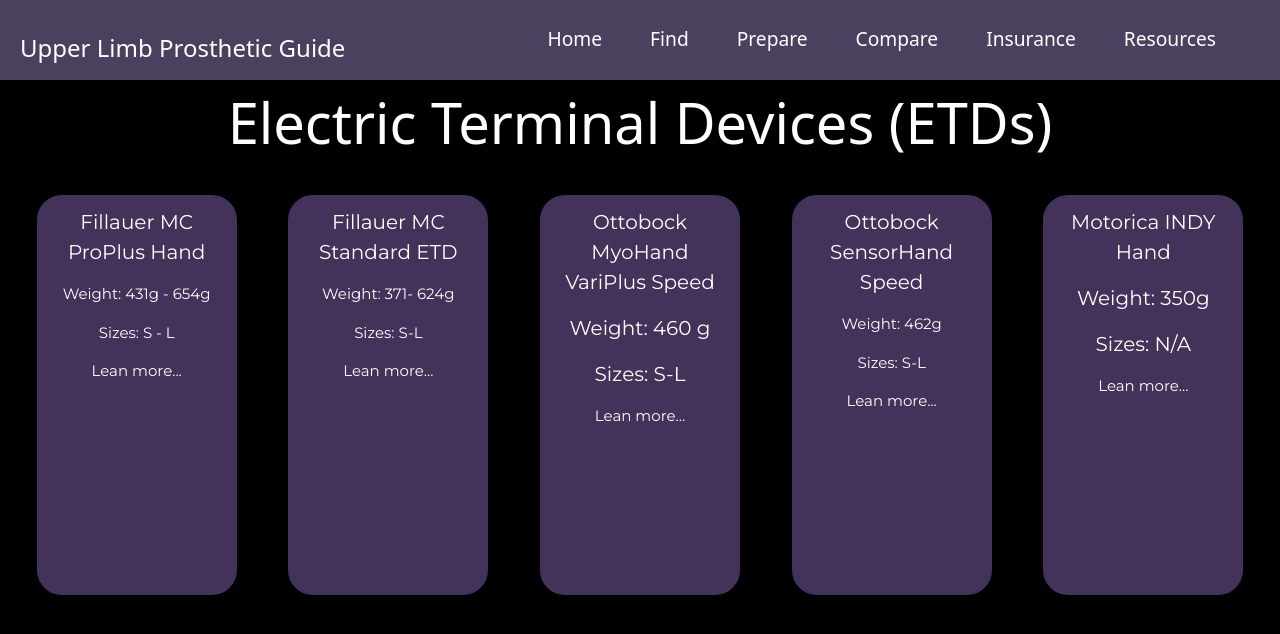
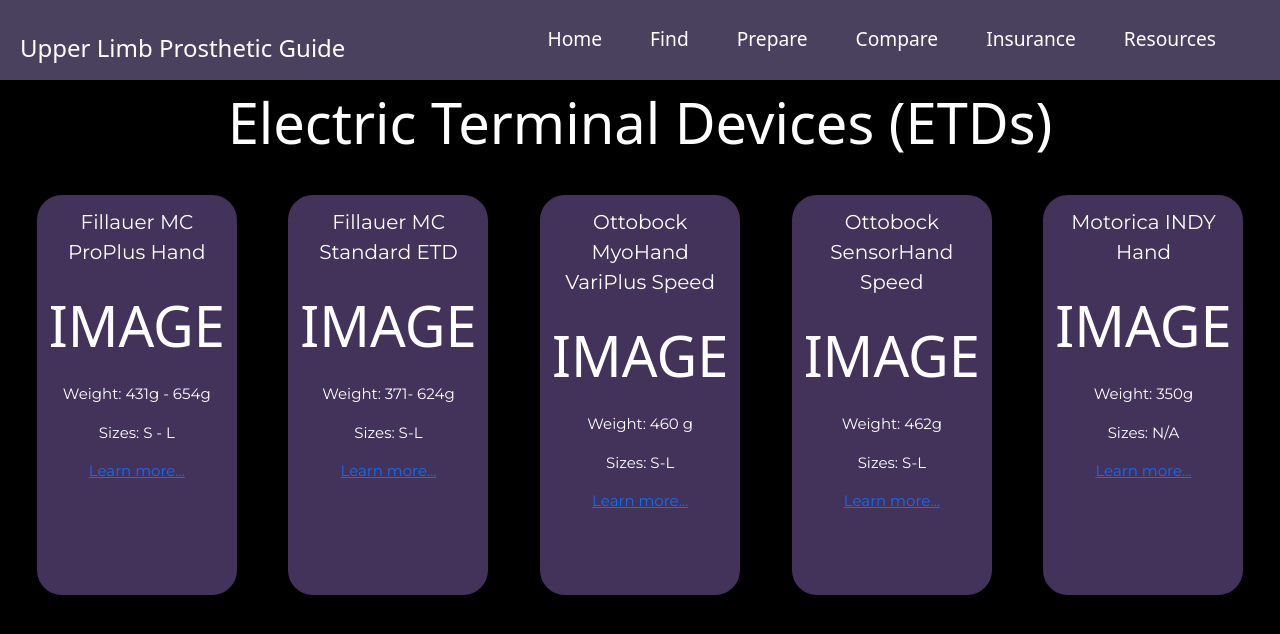
Before and after one commit to parth10800/upper_limb_prosthetic_guide, a React (Create React App) app in the folder prosthetic_web/web_site/: page /etd in a window 1280 px wide. Shown: the top 634 px of the page. Built offline with nearby package versions, Linux system fonts and the light colour scheme.

Commit message:
comparison tool layout

```diff
--- a/prosthetic_web/web_site/src/components/Pages/Etd.js
+++ b/prosthetic_web/web_site/src/components/Pages/Etd.js
@@ -13,6 +13,9 @@
             <p class = "textBody">
               Fillauer MC ProPlus Hand
             </p>
+            <p>
+                IMAGE
+            </p>
             <p class = "textBodySmall">
             Weight: 431g - 654g
             </p>
@@ -20,7 +23,7 @@
             Sizes: S - L
             </p>
             <p class = "textBodySmall">
-            Lean more...
+            <a href="https://fillauer.com/products/proplus-hand/">Learn more...</a>
             </p>
         </div>
     </div>
@@ -29,6 +32,9 @@
             <p class = "textBody">
             Fillauer MC Standard ETD
             </p>
+            <p>
+                IMAGE
+            </p>
             <p class = "textBodySmall">
                 Weight: 371- 624g
             </p>
@@ -36,7 +42,7 @@
             Sizes: S-L
             </p>
             <p class = "textBodySmall">
-            Lean more...
+            <a href="https://https://fillauer.com/products/mc-standard-etd/.com/products/proplus-hand/">Learn more...</a>
             </p>
         </div>
     </div>
@@ -45,14 +51,17 @@
             <p class = "textBody">
             Ottobock MyoHand VariPlus Speed
             </p>
-            <p class = "textBody">
+            <p>
+                IMAGE
+            </p>
+            <p class = "textBodySmall">
             Weight: 460 g
             </p>
-            <p class = "textBody">
+            <p class = "textBodySmall">
             Sizes: S-L
             </p>
             <p class = "textBodySmall">
-            Lean more...
+            <a href="https://shop.ottobock.us/Prosthetics/Upper-Limb-Prosthetics/Myo-Hands-and-Components/Myo-Terminal-Devices/MyoHand-VariPlus-Speed/p/8E41~59#:~:text=Thanks%20to%20the%20high%20gripping,be%20gripped%20quickly%20and%20precisely.">Learn more...</a>
             </p>
         </div>
     </div>
@@ -61,6 +70,9 @@
         <p class = "textBody">
               Ottobock SensorHand Speed
             </p>
+            <p>
+                IMAGE
+            </p>
             <p class = "textBodySmall">
                 Weight: 462g
             </p>
@@ -68,7 +80,7 @@
                 Sizes: S-L
             </p>
             <p class = "textBodySmall">
-            Lean more...
+            <a href="https://shop.ottobock.us/Prosthetics/Upper-Limb-Prosthetics/Myo-Hands-and-Components/Myo-Terminal-Devices/SensorHand-Speed/p/8E39~58#product-specification-section">Learn more...</a>
             </p>
         </div>
     </div>
@@ -77,14 +89,17 @@
             <p class = "textBody">
             Motorica INDY Hand
             </p>
-            <p class = "textBody">
+            <p>
+                IMAGE
+            </p>
+            <p class = "textBodySmall">
                 Weight: 350g
             </p>
-            <p class = "textBody">
+            <p class = "textBodySmall">
                 Sizes: N/A
             </p>
             <p class = "textBodySmall">
-            Lean more...
+            <a href="https://global.motorica.org/prosthetics/upper-limb/indy-hand">Learn more...</a>
             </p>
         </div>
     </div>
```
